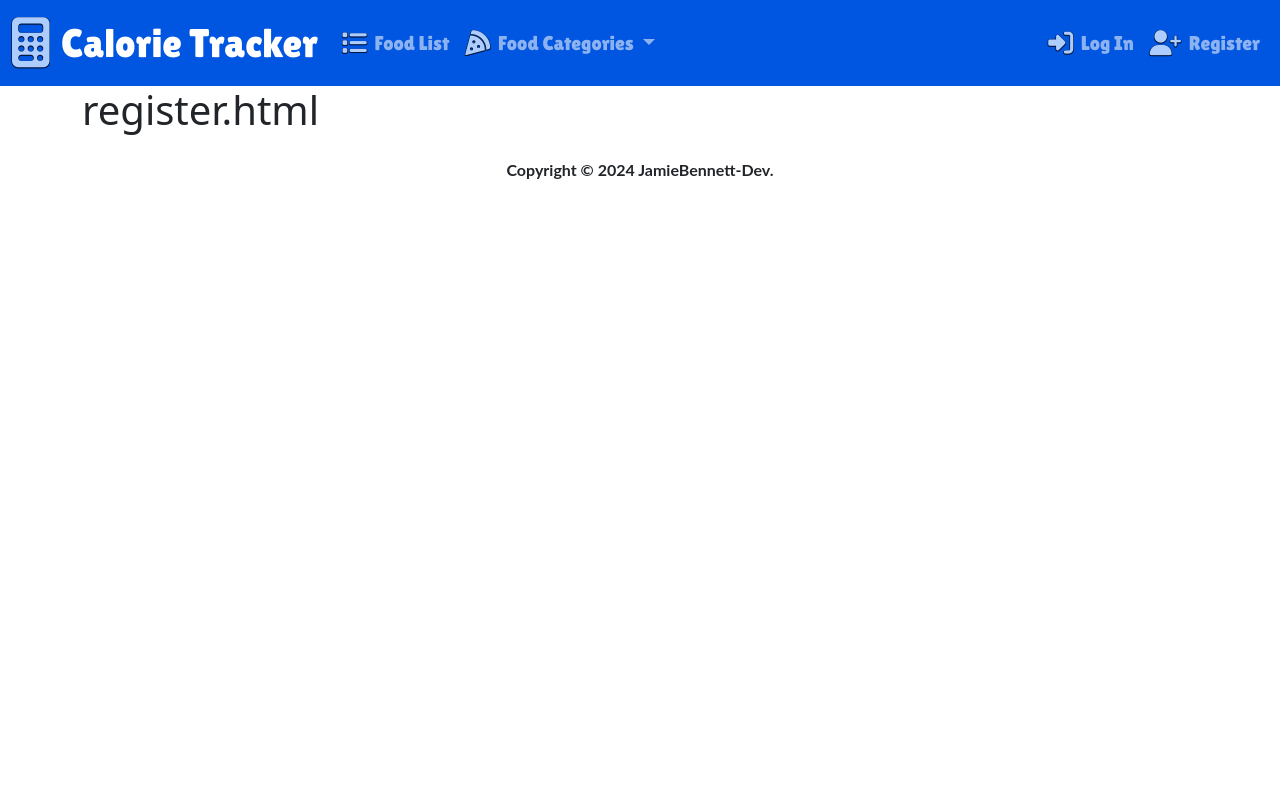
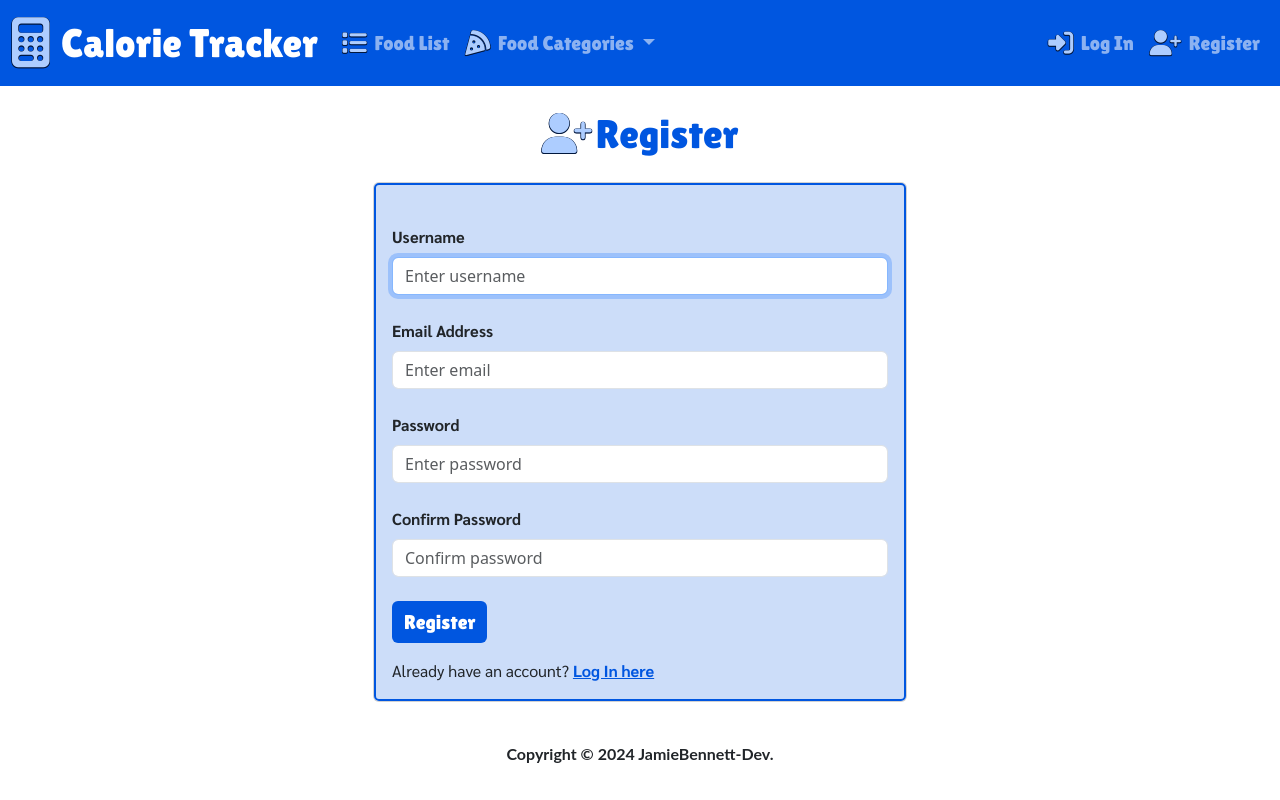
Before and after one commit to JamieBennett-Dev/Calorie-Tracker, a Django app: page /register in a window 1280 px wide. Run offline with Django 5.2, Linux system fonts and the light colour scheme; data that the repository does not hold is empty; some libraries are stand-ins or nearby versions.

Commit message:
add register.html and styles

```diff
--- a/foodtracker/templates/register.html
+++ b/foodtracker/templates/register.html
@@ -1,7 +1,76 @@
 {% extends 'base.html' %}
 
-{% block title %}Calorie Tracker | {{ title }}{% endblock %}
+{% block title %}Food Tracker | Registration{% endblock %}
 
 {% block body %}
-<h1 class="mb-0">register.html</h1>
+<div class="mt-auto">
+    <div class="container">
+
+        <div class="d-flex justify-content-center">
+            <h1 class="my-4" id="page-h1"><i class="fa-solid fa-user-plus pe-1"></i>Register</h1>
+        </div>
+
+        {% if message %}
+            <div class="text-center text-danger pt-1 pb-2">{{ message }}</div>
+        {% endif %}
+
+        <div class="row">
+            <div class="col-lg-6 offset-lg-3">
+                <div class="card mb-3">
+                    <div class="card-body" id="register-card-body">
+
+                        <div class="form-group">
+
+                            <form action="{% url 'register' %}" method="POST">
+                                {% csrf_token %}
+                                <div class="form-group">
+                                    <label for="inputUsername" class="form-label mt-4" id="register-label">
+                                        Username
+                                    </label>
+                                    <input type='text' name='username' class='form-control' id='inputUsername' placeholder='Enter username' autofocus>
+                                </div>
+
+                                <div class='form-group'>
+                                    <label for='inputEmail' class='form-label mt-4' id="register-label">
+                                        Email Address
+                                    </label>
+                                    <input type='email' name='email' class='form-control' id='inputEmail' placeholder='Enter email'>
+                                </div>
+
+                                <div class='form-group'>
+                                    <label for='inputPassword1' class='form-label mt-4' id="register-label">
+                                        Password
+                                    </label>
+                                    <input type='password' name='password' class='form-control' id='inputPassword1' placeholder='Enter password'>
+                                </div>
+
+                                <div class='form-group'>
+                                    <label for='inputPassword2' class='form-label mt-4' id="register-label">
+                                        Confirm Password
+                                    </label>
+                                    <input type='password' name='confirmation' class='form-control' id='inputPassword2' placeholder='Confirm password'>
+                                </div>
+
+                                <div class='form-group mt-4'>
+                                    <button type='submit' class='btn btn-primary fs-5' id="register-register-btn">
+                                        Register
+                                    </button>
+                                </div>
+
+                            </form>
+
+                            <div class="mt-3" id="account-question">
+                                Already have an account? <a href="{% url 'login' %}" id="login-register-here">
+                                    Log In here
+                                </a>
+                            </div>
+
+                        </div>
+                    </div>
+                </div>
+            </div>
+        </div>
+
+    </div>
+</div>
 {% endblock %}
--- a/static/css/style.css
+++ b/static/css/style.css
@@ -70,7 +70,7 @@ footer {
     background-color: #FFADD1;
 }
 
-/* ----------Main Content Styles---------- */
+/* ----------Main Content, base.html and index.html Styles---------- */
 #page-h1 {
     font-family: "Lilita One", sans-serif;
     color: #0056E0;
@@ -127,6 +127,7 @@ footer {
     font-family: "Lilita One", sans-serif;
 }
 
+/* ----------login.html Styles---------- */
 #login-label {
     font-family: "Sarabun", sans-serif;
     font-weight: bold;
@@ -163,3 +164,27 @@ footer {
 #login-register-here:hover {
     color: #E00061;
 }
+
+/* ----------register.html Styles---------- */
+#register-card-body {
+    background-color: rgba(0, 86, 224, 0.2);
+    border: 2px solid #0056E0;
+    border-radius: 5px;
+}
+
+#register-label {
+    font-family: "Sarabun", sans-serif;
+    font-weight: bold;
+}
+
+#register-register-btn {
+    font-family: "Lilita One", sans-serif;
+    background-color: #0056E0;
+    border: none;
+    transition: all 0.2s ease;
+}
+
+#register-register-btn:hover {
+    background-color: #E00061;
+    transform: scale(1.05);
+}
```
